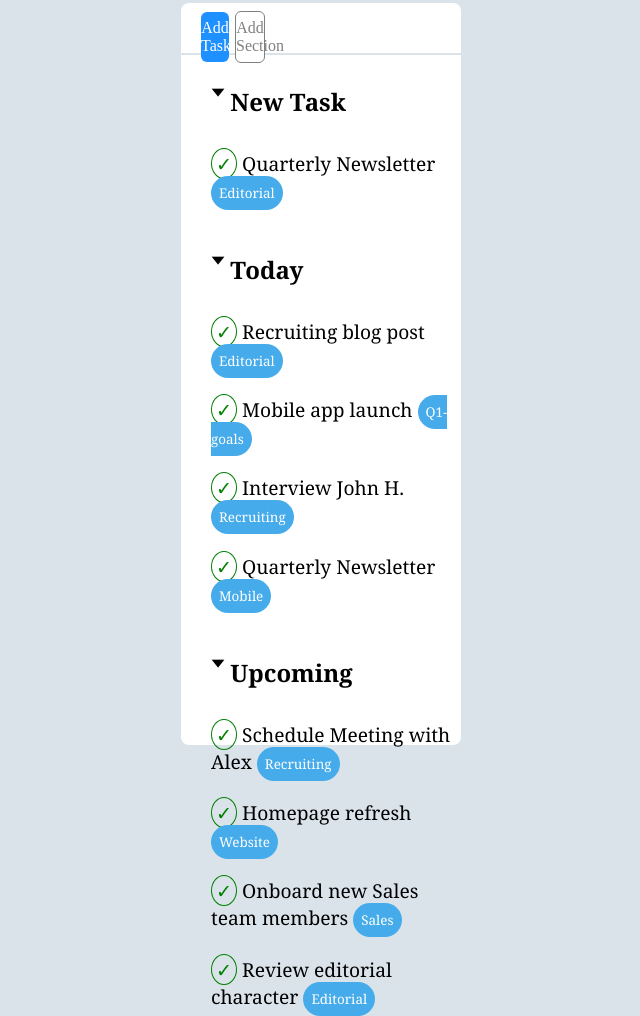
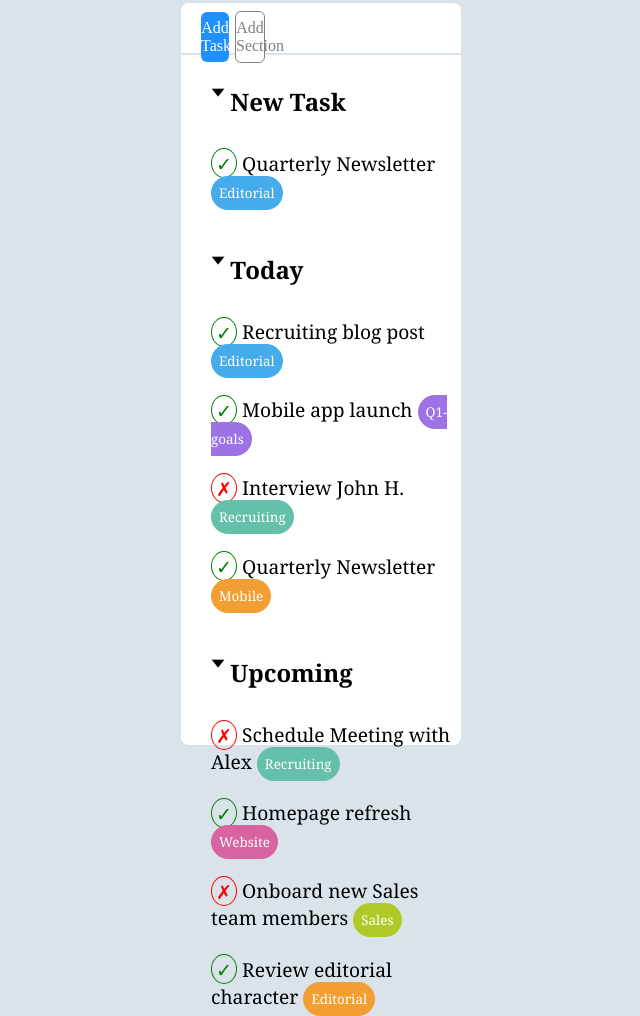
Before and after one commit to Gioelinz/html-css-toboolist, a plain HTML site: page index.html in a window 1280 px wide. Shown: the part 137-1153 px from the top of the page, without its empty margins (319-959 px from the left). Drawn offline with Linux system fonts and the light colour scheme.

Commit message:
add all labels and symbols

```diff
--- a/css/style.css
+++ b/css/style.css
@@ -117,16 +117,25 @@ p{
     font-size: larger;
 }
 
+/* Symbols */
+
 #check{
     color: green;
-    padding: 1px 4px;
-    border-radius: 500%;
+    padding: 0.5px 4px;
+    border-radius: 50%;
     border: 1px solid green;
 }
 
-#x-symbol{
+#cross{
+    color: red;
+    padding: 0.5px 4px;
+    border-radius: 50%;
+    border: 1px solid red;
+
 
 }
+
+/* Labels */
 
 .label-blue{
     background-color: #45ABEA;
@@ -136,3 +145,48 @@ p{
     border-radius: 50px;
     cursor: pointer;
 }
+
+.label-purple{
+    background-color: #9C72E4;
+    color: white;
+    padding: 8px;
+    font-size: 0.7em;
+    border-radius: 50px;
+    cursor: pointer;
+}
+
+.label-acquagreen{
+    background-color: #64C0A9;
+    color: white;
+    padding: 8px;
+    font-size: 0.7em;
+    border-radius: 50px;
+    cursor: pointer;
+}
+
+.label-orange{
+    background-color: #F29E33;
+    color: white;
+    padding: 8px;
+    font-size: 0.7em;
+    border-radius: 50px;
+    cursor: pointer;
+}
+
+.label-pink{
+    background-color: #D863A1;
+    color: white;
+    padding: 8px;
+    font-size: 0.7em;
+    border-radius: 50px;
+    cursor: pointer;
+}
+
+.label-olivegreen{
+    background-color: #B0C926;
+    color: white;
+    padding: 8px;
+    font-size: 0.7em;
+    border-radius: 50px;
+    cursor: pointer;
+}
--- a/index.html
+++ b/index.html
@@ -9,7 +9,9 @@
     <title>Todolist</title>
 </head>
 <body>
+
     <!-- Header -->
+
     <div class="container">
         <header id="head-bar">
             <img src="img/logo-fill.png" alt="boolean logo">
@@ -17,7 +19,7 @@
         </header>
         <main>
 
-            <!-- Main Box -->
+            <!-- Mini Box -->
 
             <div id="mini-box">
 
@@ -30,6 +32,9 @@
                     target="_blank" id="button2">Add Section</a>
                 </div>
             </div>
+
+           <!-- Main Box -->
+
             <div class="box-main">
 
                 <!-- Content -->
@@ -42,24 +47,22 @@
                 <p><span id="check">&check;</span> Recruiting blog post
                     <span class="label-blue">Editorial</span></p>
                 <p><span id="check">&check;</span> Mobile app launch
-                    <span class="label-blue">Q1-goals</span></p>
-                <p><span id="check">&check;</span> Interview John H.
-                    <span class="label-blue">Recruiting</span></p>
+                    <span class="label-purple">Q1-goals</span></p>
+                <p><span id="cross">&cross;</span> Interview John H.
+                    <span class="label-acquagreen">Recruiting</span></p>
                 <p><span id="check">&check;</span> Quarterly Newsletter
-                     <span class="label-blue">Mobile</span></p>
+                     <span class="label-orange">Mobile</span></p>
 
                 <h2>&#129171; Upcoming</h2>
-                <p><span id="check">&check;</span> Schedule Meeting with Alex
-                    <span class="label-blue">Recruiting</span></p>
+                <p><span id="cross">&cross;</span> Schedule Meeting with Alex
+                    <span class="label-acquagreen">Recruiting</span></p>
                 <p><span id="check">&check;</span> Homepage refresh
-                    <span class="label-blue">Website</span></p>
-                <p><span id="check">&check;</span> Onboard new Sales team members
-                    <span class="label-blue">Sales</span></p>
+                    <span class="label-pink">Website</span></p>
+                <p><span id="cross">&cross;</span> Onboard new Sales team members
+                    <span class="label-olivegreen">Sales</span></p>
                 <p><span id="check">&check;</span> Review editorial character
-                    <span class="label-blue">Editorial</span></p>
-
+                    <span class="label-orange">Editorial</span></p>
             </div>
-
         </main>
     </div>
 </body>
```
